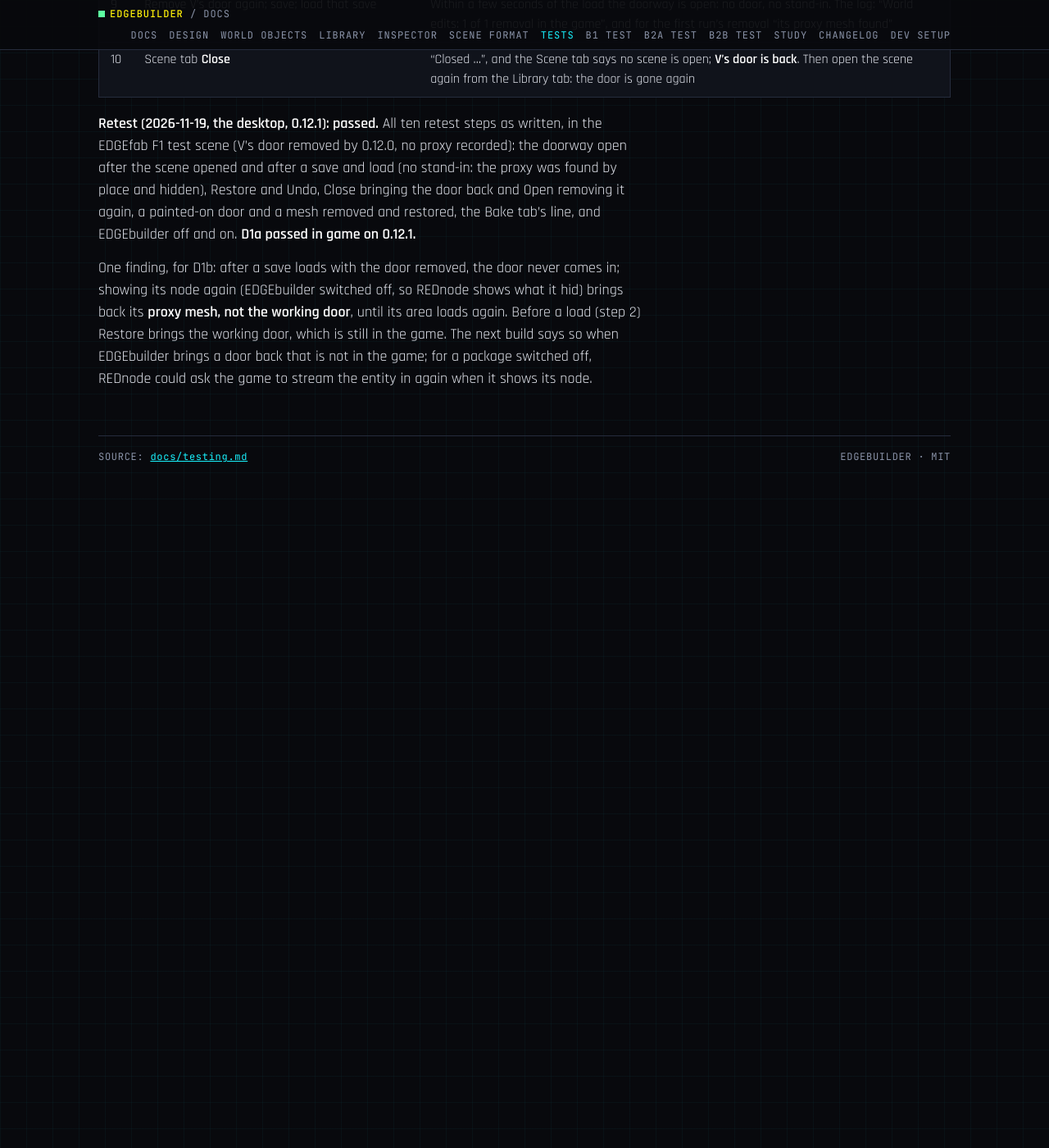
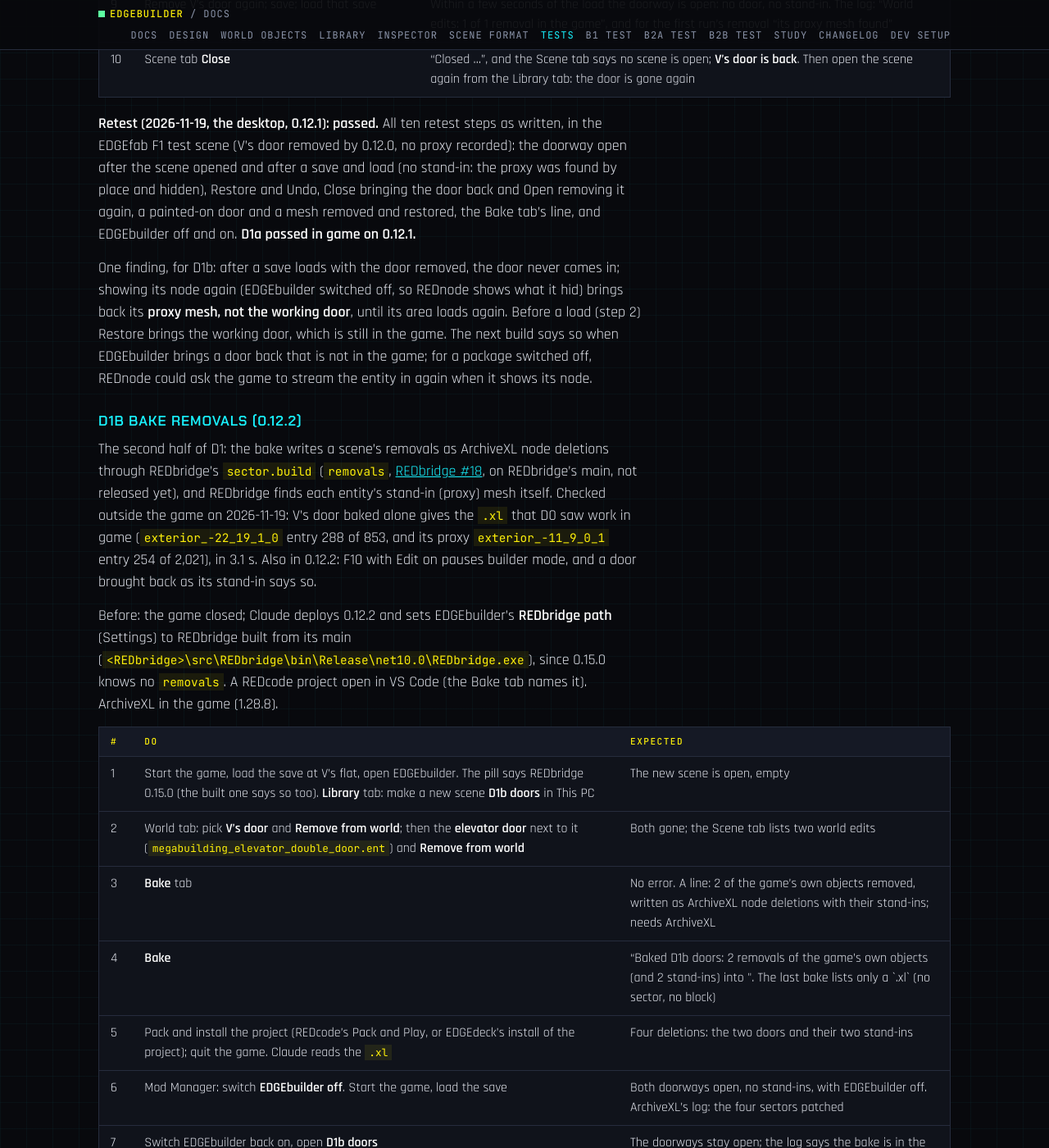
Before and after one commit to Edgemodders/EDGEbuilder, a Jekyll site: the page built from docs/testing.md, in a window 1280 px wide and 1400 px high, scrolled down 50560 px. Shown: the whole window at 82% size. Built offline with Jekyll 4.4.1, drawn with Linux system fonts in a browser that asks for light colours; some of the changed text lies outside the part shown.

Commit message:
Docs: D1b test steps, changelog for 0.12.2
Co-Authored-By: Claude Opus 5.5 <noreply@anthropic.com>

```diff
--- a/docs/testing.md
+++ b/docs/testing.md
@@ -911,3 +911,28 @@ Before: the game closed; Claude deploys EDGEbuilder 0.12.0 with EDGEdeck, with 0
 **Retest (2026-11-19, the desktop, 0.12.1): passed.** All ten retest steps as written, in the EDGEfab F1 test scene (V's door removed by 0.12.0, no proxy recorded): the doorway open after the scene opened and after a save and load (no stand-in: the proxy was found by place and hidden), Restore and Undo, Close bringing the door back and Open removing it again, a painted-on door and a mesh removed and restored, the Bake tab's line, and EDGEbuilder off and on. **D1a passed in game on 0.12.1.**
 
 One finding, for D1b: after a save loads with the door removed, the door never comes in; showing its node again (EDGEbuilder switched off, so REDnode shows what it hid) brings back its **proxy mesh, not the working door**, until its area loads again. Before a load (step 2) Restore brings the working door, which is still in the game. The next build says so when EDGEbuilder brings a door back that is not in the game; for a package switched off, REDnode could ask the game to stream the entity in again when it shows its node.
+
+### D1b Bake removals (0.12.2)
+
+The second half of D1: the bake writes a scene's removals as ArchiveXL node deletions through REDbridge's `sector.build` (`removals`, [REDbridge #18](https://github.com/Edgemodders/REDbridge/issues/18), on REDbridge's main, not released yet), and REDbridge finds each entity's stand-in (proxy) mesh itself. Checked outside the game on 2026-11-19: V's door baked alone gives the `.xl` that D0 saw work in game (`exterior_-22_19_1_0` entry 288 of 853, and its proxy `exterior_-11_9_0_1` entry 254 of 2,021), in 3.1 s. Also in 0.12.2: F10 with Edit on pauses builder mode, and a door brought back as its stand-in says so.
+
+Before: the game closed; Claude deploys 0.12.2 and sets EDGEbuilder's **REDbridge path** (Settings) to REDbridge built from its main (`<REDbridge>\src\REDbridge\bin\Release\net10.0\REDbridge.exe`), since 0.15.0 knows no `removals`. A REDcode project open in VS Code (the Bake tab names it). ArchiveXL in the game (1.28.8).
+
+| # | Do | Expected |
+|---|---|---|
+| 1 | Start the game, load the save at V's flat, open EDGEbuilder. The pill says REDbridge 0.15.0 (the built one says so too). **Library** tab: make a new scene **D1b doors** in This PC | The new scene is open, empty |
+| 2 | World tab: pick **V's door** and **Remove from world**; then the **elevator door** next to it (`megabuilding_elevator_double_door.ent`) and **Remove from world** | Both gone; the Scene tab lists two world edits |
+| 3 | **Bake** tab | No error. A line: 2 of the game's own objects removed, written as ArchiveXL node deletions with their stand-ins; needs ArchiveXL |
+| 4 | **Bake** | "Baked D1b doors: 2 removals of the game's own objects (and 2 stand-ins) into <project>". The last bake lists only a `.xl` (no sector, no block) |
+| 5 | Pack and install the project (REDcode's Pack and Play, or EDGEdeck's install of the project); quit the game. Claude reads the `.xl` | Four deletions: the two doors and their two stand-ins |
+| 6 | Mod Manager: switch **EDGEbuilder off**. Start the game, load the save | Both doorways open, no stand-ins, with EDGEbuilder off. ArchiveXL's log: the four sectors patched |
+| 7 | Switch EDGEbuilder back on, open **D1b doors** | The doorways stay open; the log says the bake is in the game, so nothing is hidden live |
+| 8 | **F10 pause.** With Edit on (EDGEbuilder's camera), press F10 | The view goes back to V and the HUD comes back; WASD walks V with the view following |
+| 9 | Press F10 again | EDGEbuilder's camera, where it was before step 8, Edit still on, the selection kept |
+| 10 | **Stand-in message.** In D1b doors, remove a third door that is not baked (a shutter or another door from the World tab). Save, load that save, then press **Restore** on that edit | The message ends with "It shows as its stand-in until the area loads again", and the stand-in shows; fast travel away and back brings the working door |
+
+| # | Question |
+|---|---|
+| B1 | Does a bake of removals alone stay removed in game with EDGEbuilder off, stand-ins included? |
+| B2 | Does REDbridge find every stand-in itself (the elevator's too)? |
+| B3 | Does F10 pause and resume builder mode cleanly? |
```
Also changed, not shown: CLAUDE.md (+1 -1 lines), docs/design.md (+1 -1 lines), docs/changelog.md.
